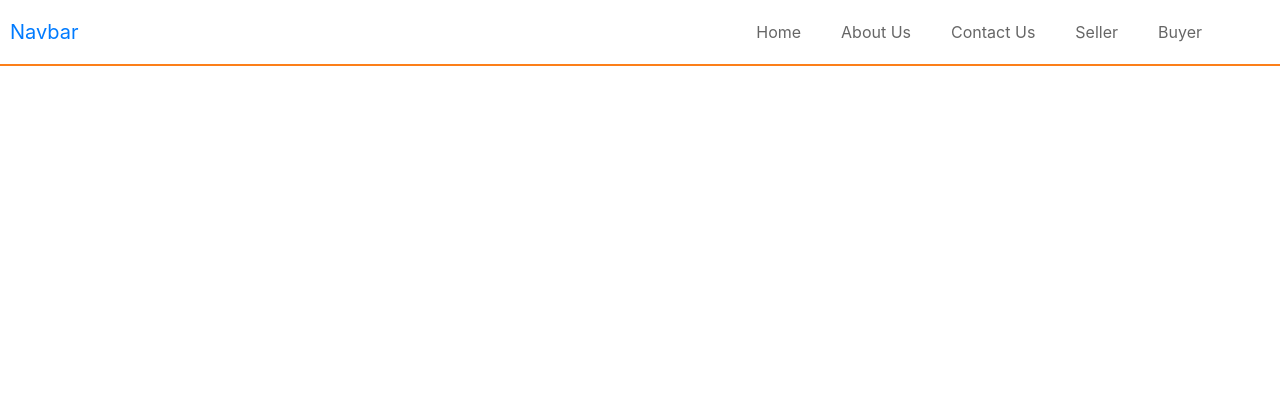
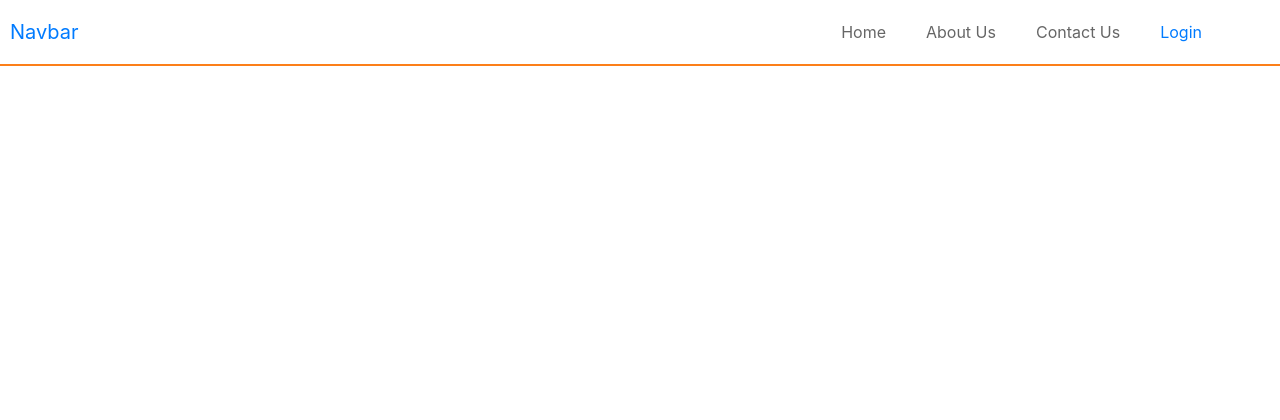
Before and after one commit to AAbdul-Rahim/chairman, a PHP site: page / in a window 1280 px wide. Shown: the top 420 px of the page. Run offline with PHP 8.4, Linux system fonts and the light colour scheme.

Commit message:
add login nav link to index page

```diff
--- a/index.php
+++ b/index.php
@@ -1,5 +1,6 @@
 <!DOCTYPE html>
 <html lang="en" dir="ltr">
+
 <head>
   <meta charset="utf-8">
   <meta name="viewport" content="width=device-width, initial-scale=0.1">
@@ -12,6 +13,7 @@
 
   <title>HOME</title>
 </head>
+
 <body>
   <div class="site_container">
     <nav class="navbar navbar-expand-lg sticky-top navbar_bg">
@@ -30,22 +32,17 @@
           <li class="nav-item">
             <a class="nav-link navbar_a" href="#">contact us</a>
           </li>
-              <li class="nav-item">
+
+          <li class="nav-item navbar_a">
+            <a href="login.php">login</a>
+          </li>
+          <!-- <li class="nav-item">
             <a class="nav-link navbar_a" href="seller/login.php">seller</a>
           </li>
           <li class="nav-item">
             <a class="nav-link navbar_a" href="buyer/login.php">buyer</a>
-              </li>
-              <!-- <li class="nav-item dropdown">
-                <a class="nav-link dropdown-toggle navbar_a" href="#" id="navbarDropdownMenuLink" role="button" data-toggle="dropdown" aria-haspopup="true" aria-expanded="false">
-                  Dropdown link
-                </a>
-                <div class="dropdown-menu" aria-labelledby="navbarDropdownMenuLink">
-                  <a class="dropdown-item" href="#">Action</a>
-                  <a class="dropdown-item" href="#">Another action</a>
-                  <a class="dropdown-item" href="#">Something else here</a>
-                </div>
           </li> -->
+
         </ul>
       </div>
     </nav>
@@ -56,7 +53,7 @@
 
 
   <!-- footer -->
-        <?php include_once 'footer.php' ; ?>
+  <?php include_once 'footer.php'; ?>
 
 
   <!-- js files -->
@@ -66,4 +63,5 @@
   <script src="js/jquery-3.4.1.min.js" charset="utf-8"></script>
   <script src="js/main.js" charset="utf-8"></script>
 </body>
+
 </html>
```
Lines whose indentation alone changed are shown as unchanged.
